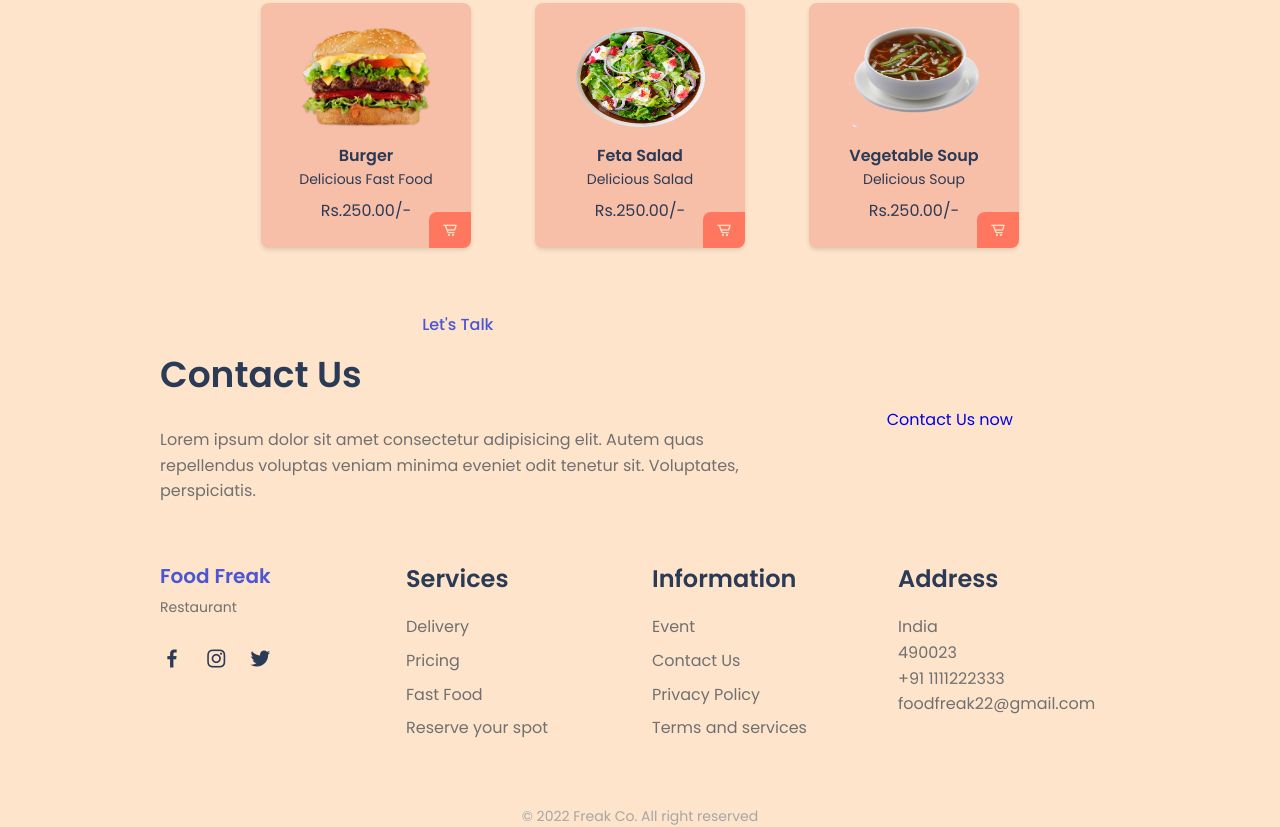
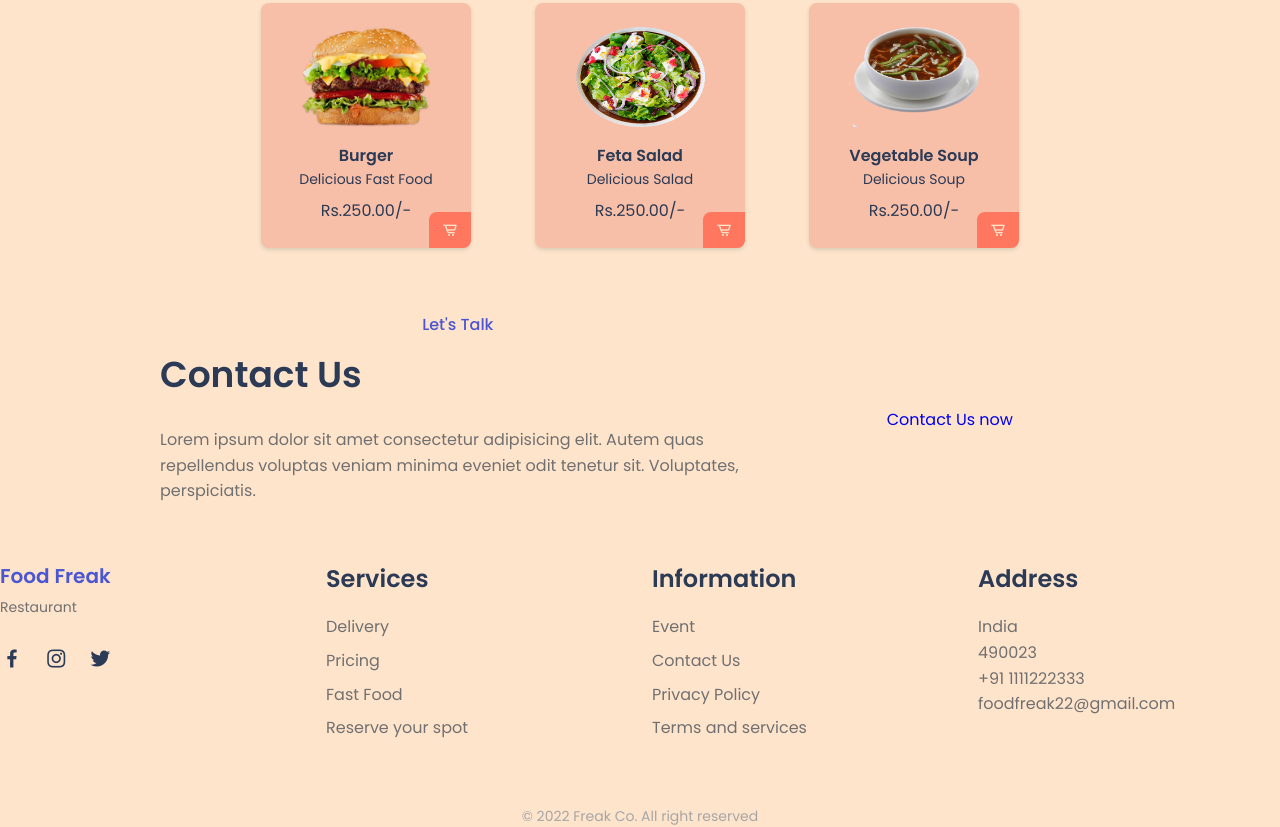
Before and after one commit to abhigyan24jain/Food-Order-Site, a plain HTML site: page index.html in a window 1280 px wide. Shown: the part 1741-2568 px from the top of the page. Drawn offline with nearby package versions, Linux system fonts and the light colour scheme.

Commit message:
Update index.html

```diff
--- a/index.html
+++ b/index.html
@@ -552,7 +552,7 @@
         </div>
       </section>
 
-      <footer class="footer section bd-container">
+      <footer class="footer section">
         <div class="footer__container bd-grid">
           <div class="footer__content">
             <a href="#" class="footer__logo">Food Freak</a>
```
